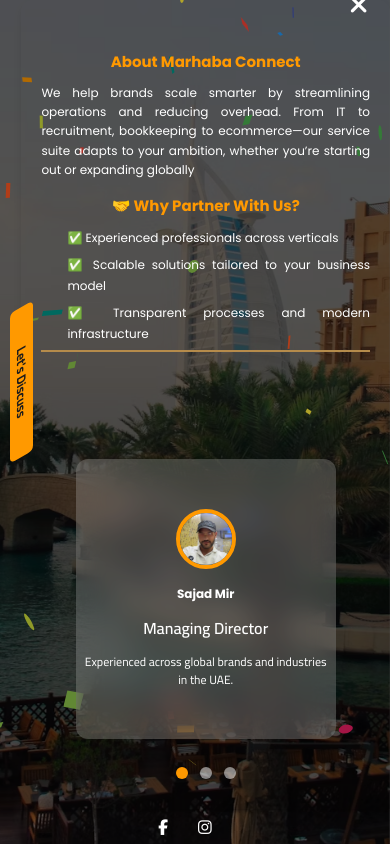
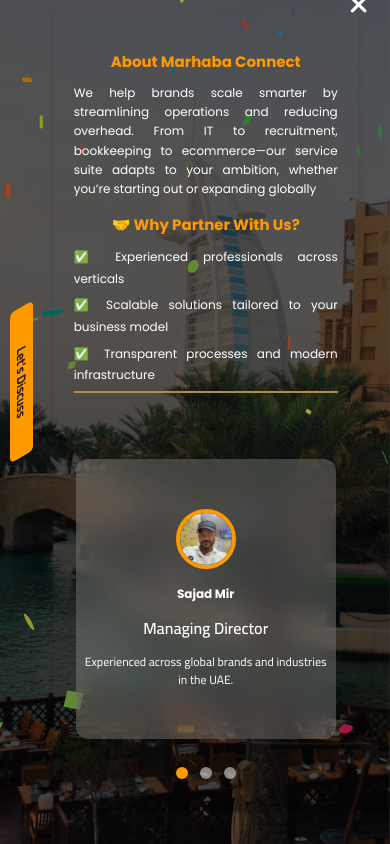
Before and after one commit to r-ahmed2022/marhabaconnect, a React (Vite) app: page / in a window 390 px wide. Both pictures are taken after a click on the element 358 px from the left and 10 px from the top of the page. Built offline with nearby package versions, Linux system fonts and the light colour scheme.

Commit message:
fixed mobile styling in aboutus

```diff
--- a/src/components/AboutUs.jsx
+++ b/src/components/AboutUs.jsx
@@ -4,7 +4,6 @@
 const AboutUs = () => {
     const itemStyle = {
     marginBottom: '0.5rem',
-    marginLeft: '2.6rem',
     fontSize: '1.2rem',
     textAlign: 'justify'
    };
--- a/src/components/Home.jsx
+++ b/src/components/Home.jsx
@@ -42,6 +42,7 @@
   inset: 0;
   background-color: rgba(0, 0, 0, 0.5);
   overflowY: auto;
+  overflow-x: hidden;
   display: flex;
   flex-direction: column;
   justify-content: space-between;
@@ -491,10 +492,11 @@
       </Right>
 
       </Content>
-       <FooterIcons>
+      { !showHamburgerContainer &&  <FooterIcons>
         <a href="#"><i className="fab fa-facebook-f"></i></a>
         <a href="#"><i className="fab fa-instagram"></i></a>
       </FooterIcons>
+      }
     </Overlay>
 
         </PageWrapper>
--- a/src/components/index.scss
+++ b/src/components/index.scss
@@ -75,17 +75,21 @@
   }
 
   .whyus {
+      li {
+        text-align: left;
+      }
      @media screen and (max-width: 768px) {
       margin-left: 0rem;
      }
 
-     li {
-        text-align: center;
+     @media screen and (max-width: 415px) {
+      margin-left: 0rem;
+      text-align: justify;
      }
   }
 
   .about-container {
-    width: 80%;
+    width: 75%;
     max-width: 700px;
     min-height: 90vh;
     margin: 3.5rem auto 2rem auto;
@@ -99,7 +103,7 @@
     overflow-y: auto;
     overflow-x: hidden;
     @media screen and (max-width: 415px) {
-      width: 100%;
+      width: 80%;
       font-size: auto;
     }
   }
@@ -107,12 +111,13 @@
   .aboutus {
     margin-bottom: 2rem;
     color: #FF9900;
+    text-align: left;
+
     @media screen and (max-width: 600px) {
            text-align: center;
            h2 {
               margin: 1rem;
               color: #FF9900;
-
            }
     }
     }
```
